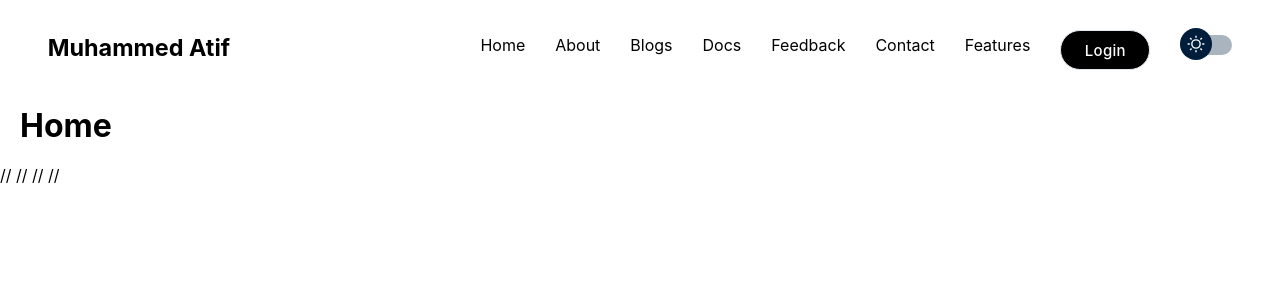
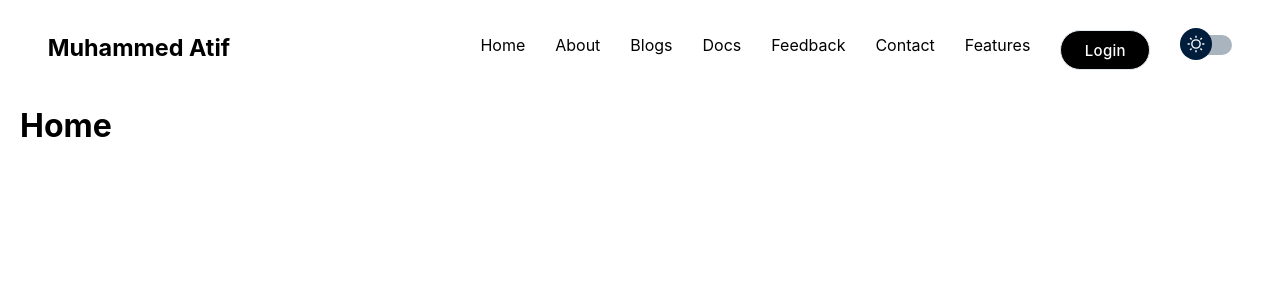
Before and after one commit to M-Atif63/React-Hooks, a React (Create React App) app: page / in a window 1280 px wide. Shown: the top 300 px of the page. Built offline with nearby package versions, Linux system fonts and the light colour scheme.

Commit message:
feat: Update Blogs component title and clean up Home component comments

```diff
--- a/src/Components/Pages/Blogs.jsx
+++ b/src/Components/Pages/Blogs.jsx
@@ -5,7 +5,7 @@ function Blogs() {
     const {theme} = useContext(ProjectTheme)
   return (
     <div style={{background:theme==='light'?'white':'#222',color:theme==='light'?'black':'white',height:'100vh'}}>
-      <h1 style={{padding:'20px',margin:'0px'}}>Home</h1>
+      <h1 style={{padding:'20px',margin:'0px'}}>Blogs</h1>
     </div>
   )
 }
--- a/src/Components/Pages/Home.jsx
+++ b/src/Components/Pages/Home.jsx
@@ -17,29 +17,29 @@ function Home() {
   return (
     <div style={{ background: theme === 'light' ? 'white' : '#222', color: theme === 'light' ? 'black' : 'white', height: '100vh' }}>
       <h1 style={{ padding: '20px', margin: '0px' }}>Home</h1>
-      // {/* <div style={{
-      //   background: theme === 'light' ? 'white' : 'black',
-      //   color: theme === 'light' ? 'black' : 'white',
-      // }}>
+      {/* <div style={{
+         background: theme === 'light' ? 'white' : 'black',
+         color: theme === 'light' ? 'black' : 'white',
+       }}>
 
-      //   <div style={{
-      //     display: 'flex',
-      //     justifyContent: 'center',
-      //     alignItems: 'center',
-      //     gap: '25px',
-      //     width: '100%',
-      //     fontSize: '20px',
-      //     height: '100vh'
-      //   }}> */}
-    // {/* <select onChange={(e) => toggleTheme(e.target.value)}>
-    //         <option value="light">Light</option>
-    //         <option value="dark">Dark</option>
-    //       </select> */}
-    // {/* <Btns className="dec-btn" id="decBtn" onClick={() => dispatch({ type :'decrement' })} btnValue="-" />
-    //       <H2 btnValue={state} />
-    //       <Btns className="inc-btn" id="incBtn" onClick={() => dispatch({ type:'increment'})} btnValue="+" /> */}
-    // {/* </div>
-    //   </div> */}
+         <div style={{
+           display: 'flex',
+           justifyContent: 'center',
+           alignItems: 'center',
+           gap: '25px',
+           width: '100%',
+           fontSize: '20px',
+           height: '100vh'
+         }}> */}
+     {/* <select onChange={(e) => toggleTheme(e.target.value)}>
+             <option value="light">Light</option>
+             <option value="dark">Dark</option>
+           </select>
+    <Btns className="dec-btn" id="decBtn" onClick={() => dispatch({ type :'decrement' })} btnValue="-" />
+           <H2 btnValue={state} />
+           <Btns className="inc-btn" id="incBtn" onClick={() => dispatch({ type:'increment'})} btnValue="+" />
+     </div>
+       </div> */}
     </div>
   )
 }
```
